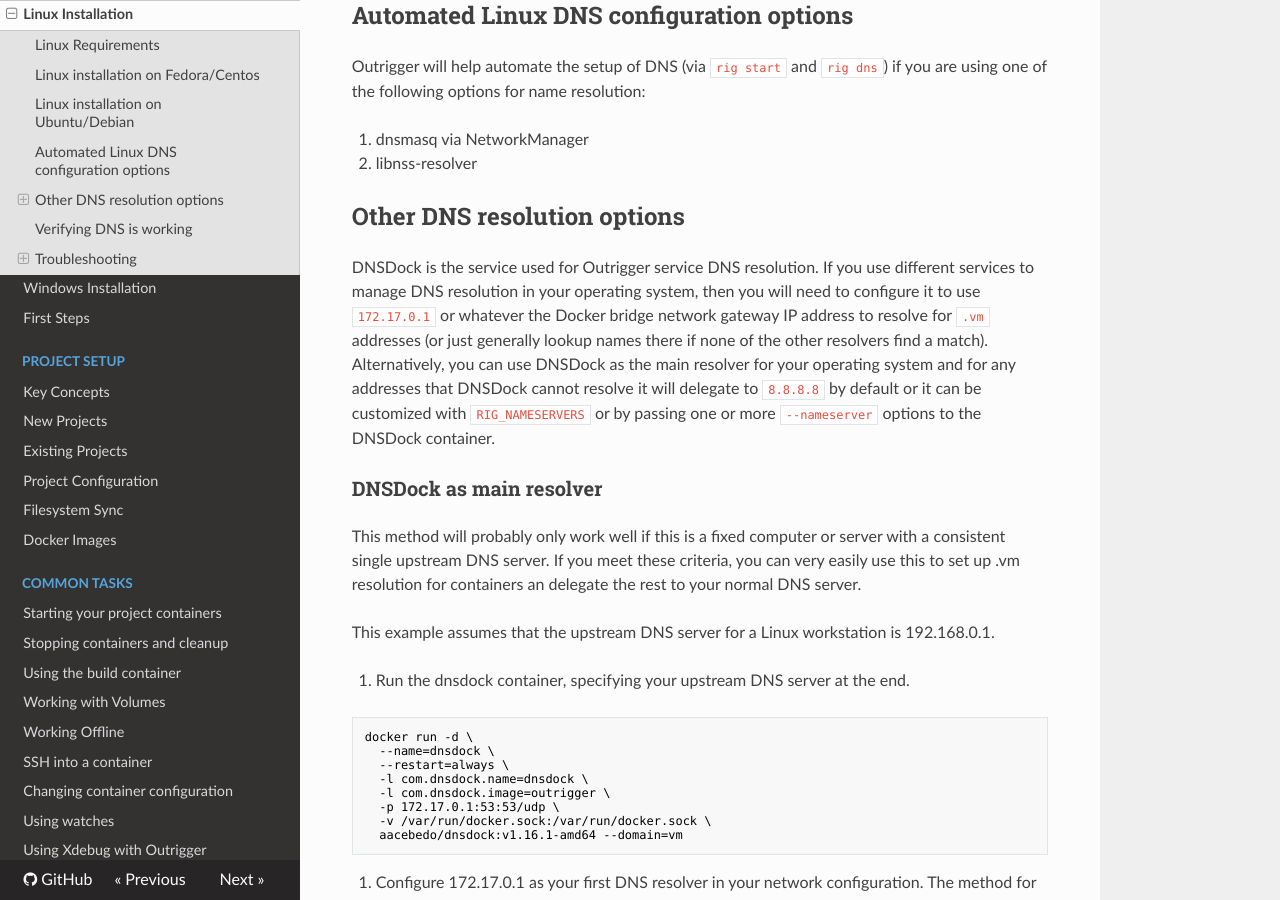
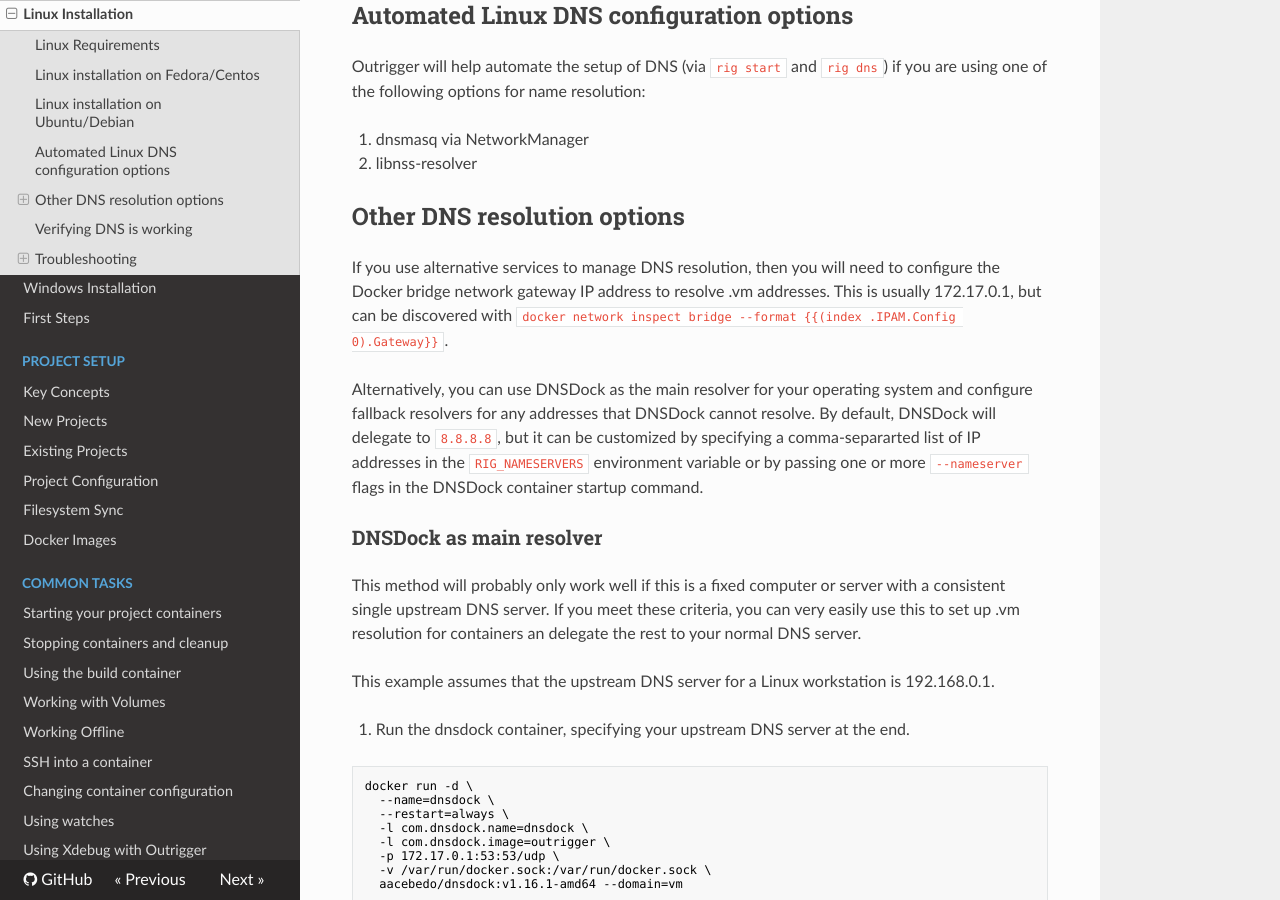
Before and after one commit to phase2/outrigger-docs, an MkDocs documentation site: the page built from docs/getting-started/linux-installation.md, in a window 1280 px wide and 900 px high, scrolled down 1309 px. Built offline with MkDocs 1.6.1, drawn with Linux system fonts in a browser that asks for light colours; nearby versions of some CDN libraries; old or Windows-style settings are respelled for this version of MkDocs.

Commit message:
tweaked dnsdock resolution wording

```diff
--- a/docs/getting-started/linux-installation.md
+++ b/docs/getting-started/linux-installation.md
@@ -57,13 +57,15 @@
 
 ## Other DNS resolution options
 
-DNSDock is the service used for Outrigger service DNS resolution. If you use different services to
-manage DNS resolution in your operating system, then you will need to configure it to use `172.17.0.1`
-or whatever the Docker bridge network gateway IP address to resolve for `.vm` addresses (or just generally
-lookup names there if none of the other resolvers find a match).  Alternatively, you can use DNSDock
-as the main resolver for your operating system and for any addresses that DNSDock cannot resolve it will
-delegate to `8.8.8.8` by default or it can be customized with `RIG_NAMESERVERS` or by passing one or more
-`--nameserver` options to the DNSDock container.
+If you use alternative services to manage DNS resolution, then you will need to configure the Docker
+bridge network gateway IP address to resolve .vm addresses. This is usually 172.17.0.1, but can be
+discovered with `docker network inspect bridge --format {{(index .IPAM.Config 0).Gateway}}`.
+
+Alternatively, you can use DNSDock as the main resolver for your operating system and configure
+fallback resolvers for any addresses that DNSDock cannot resolve. By default, DNSDock will delegate to
+`8.8.8.8`, but it can be customized by specifying a comma-separarted list of IP addresses in
+the `RIG_NAMESERVERS` environment variable or by passing one or more `--nameserver` flags in the
+DNSDock container startup command.
 
 ### DNSDock as main resolver
 
```
